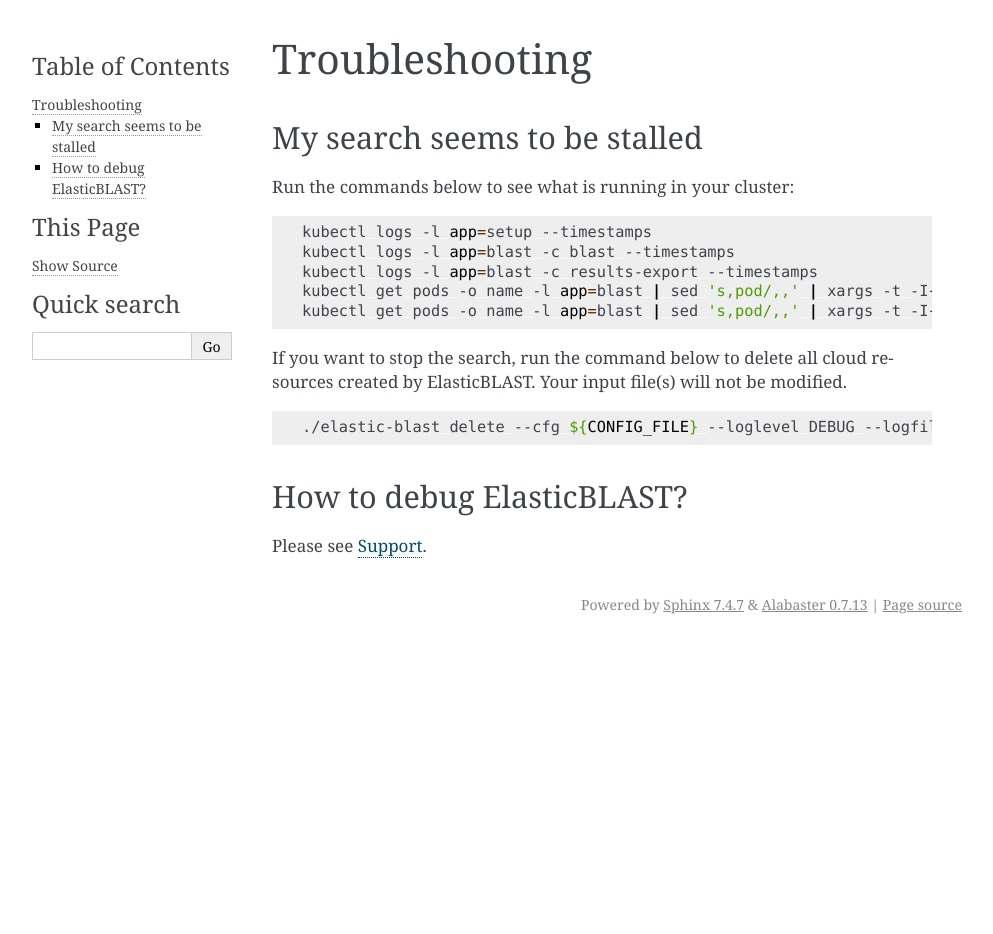
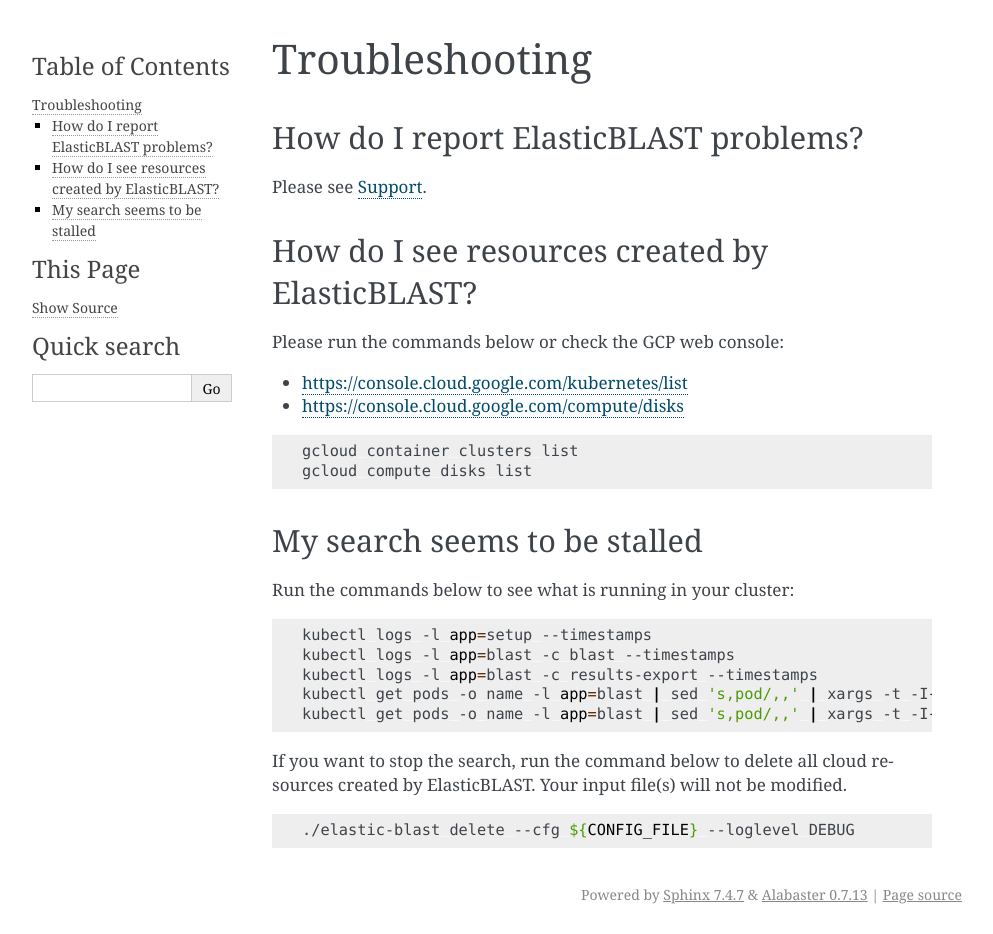
Before and after one commit to ncbi/elastic-blast-docs, a Sphinx documentation site: the page built from docs/source/troubleshooting.rst, in a window 1280 px wide. Shown: the whole page, without its empty margins (148-1141 px from the left). Built offline with Sphinx 7.4.7, drawn with Linux system fonts in a browser that asks for light colours; before the commit the page ends 900 px from its top, so only the background shows below that.

Commit message:
Add information to list resources

```diff
--- a/docs/source/troubleshooting.rst
+++ b/docs/source/troubleshooting.rst
@@ -2,6 +2,25 @@
 
 Troubleshooting
 ===============
+
+How do I report ElasticBLAST problems?
+--------------------------------------
+
+Please see :ref:`support`.
+
+How do I see resources created by ElasticBLAST?
+-----------------------------------------------
+
+Please run the commands below or check the GCP web console:
+
+* https://console.cloud.google.com/kubernetes/list
+* https://console.cloud.google.com/compute/disks
+
+.. code-block:: bash
+
+   gcloud container clusters list
+   gcloud compute disks list
+
 
 My search seems to be stalled
 -----------------------------
@@ -21,9 +40,4 @@
 
 .. code-block:: bash
 
-    ./elastic-blast delete --cfg ${CONFIG_FILE} --loglevel DEBUG --logfile stderr
-
-How to debug ElasticBLAST?
---------------------------
-
-Please see :ref:`support`.
+    ./elastic-blast delete --cfg ${CONFIG_FILE} --loglevel DEBUG
```
